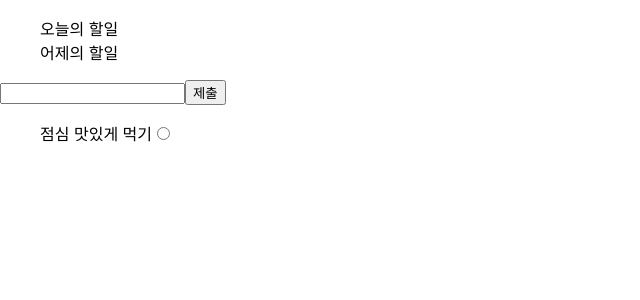
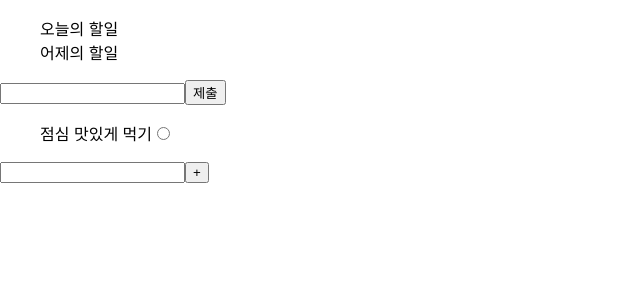
Before and after one commit to 22sonamu/react_study, a React (Create React App) app in the folder todo/: page / in a window 1280 px wide. Shown: the top 300 px of the page, without its empty margins (0-640 px from the left). Built offline with nearby package versions, Linux system fonts and the light colour scheme.

Commit message:
feat : 할일 bundle 추가 기능

```diff
--- a/todo/src/components/Main.jsx
+++ b/todo/src/components/Main.jsx
@@ -2,6 +2,7 @@
 import TodoBundle from "./TodoBundle";
 import TodoLists from "./TodoLists";
 import TodoInput from "./TodoInput";
+import TodoBundlePlus from "./TodoBundlePlus";
 const Main = () => {
 
     return (
@@ -9,6 +10,7 @@ const Main = () => {
             <TodoBundle></TodoBundle>
             <TodoInput></TodoInput>
             <TodoLists></TodoLists>
+            <TodoBundlePlus></TodoBundlePlus>
         </>
     );
 }
--- /dev/null
+++ b/todo/src/components/TodoBundlePlus.jsx
@@ -0,0 +1,33 @@
+import { todoBundleList } from "../recoil/atoms";
+import { useRecoilState } from "recoil";
+const TodoBundlePlus = () => {
+
+    const [bundleListState , setBundleListState] = useRecoilState(todoBundleList)
+    let newContent = ""
+    const newContentSubmitHandler = () => {
+        if(newContent !== ""){
+            setBundleListState(
+                (prev) => {
+                    return [
+                        ...prev,
+                        {
+                            id : prev.length + 1,
+                            title : newContent
+                        }
+                    ]
+                }
+            )
+            console.log("new Bundle List 추가 : ")
+            console.log(bundleListState)
+        }else{
+            alert("내용을 입력해주세요")
+        }
+    }
+
+    return <>
+        <input onChange={(event) => {newContent = event.target.value}}></input>
+        <button onClick={() => {newContentSubmitHandler()}}>+</button>
+    </>
+}
+
+export default TodoBundlePlus;
```
